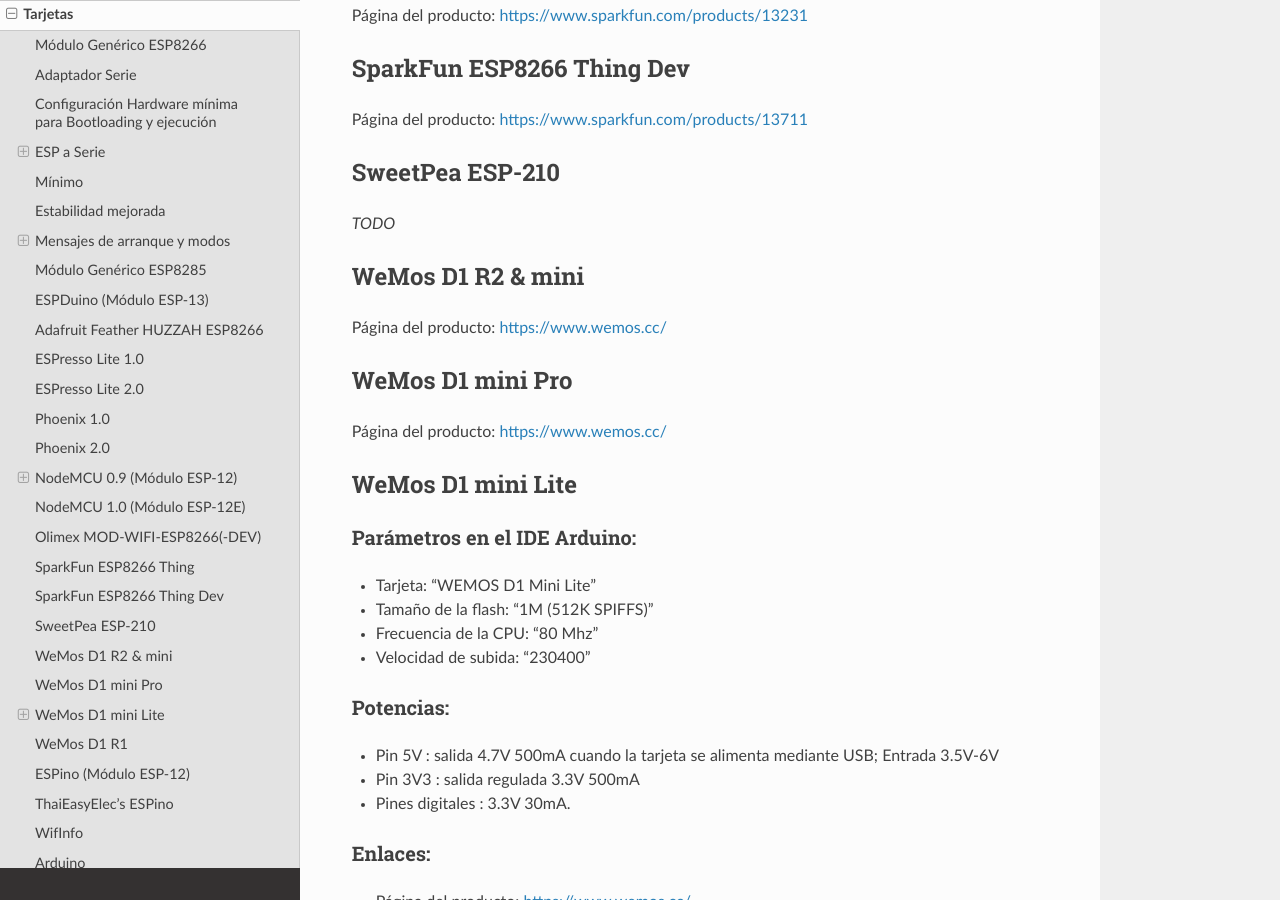
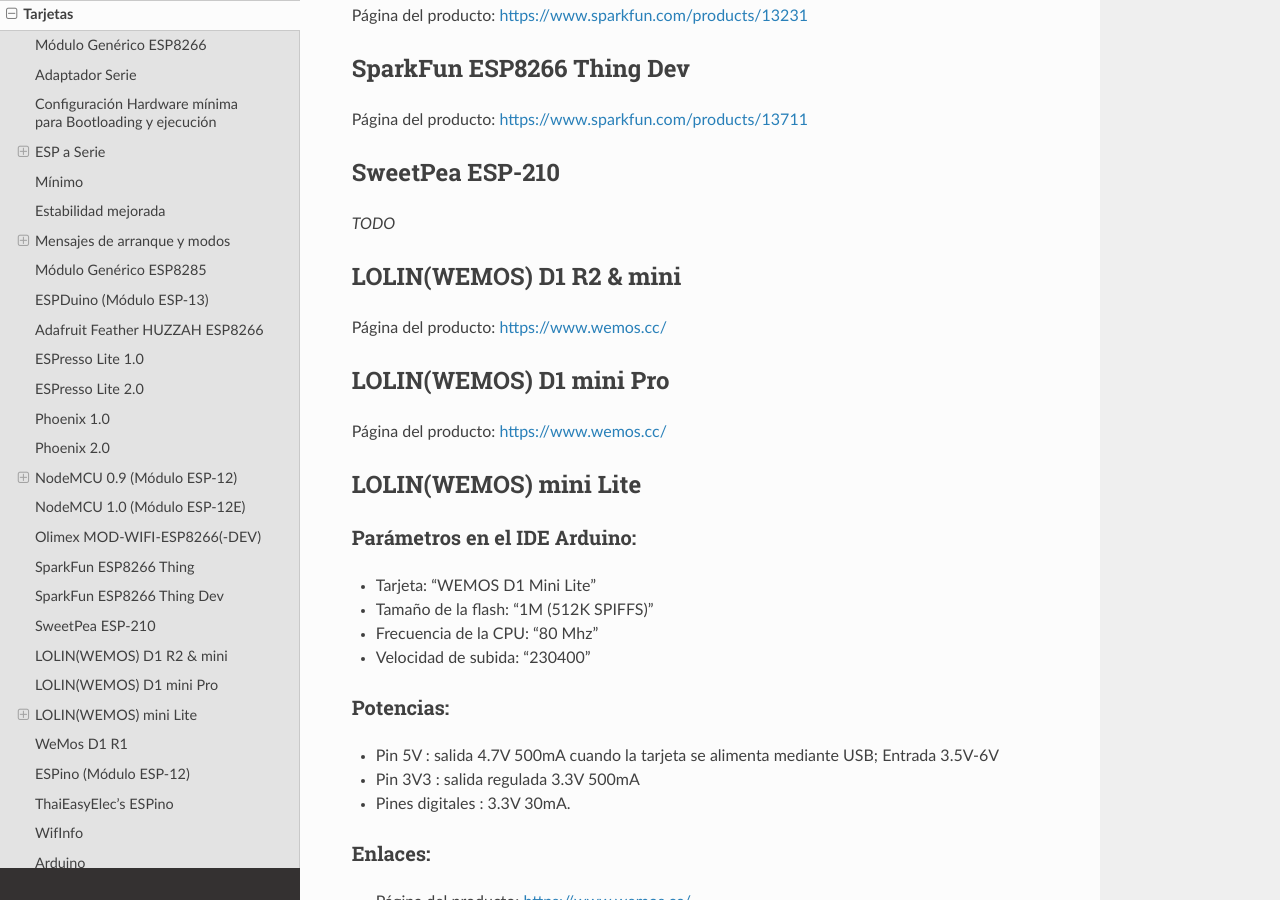
Before and after one commit to lrmoreno007/ESP8266-Arduino-Spanish, a Sphinx documentation site: the page built from doc/boards.rst, in a window 1280 px wide and 900 px high, scrolled down 7869 px. Built offline with Sphinx 7.4.7 and the Read the Docs theme 2.0.0, drawn with Linux system fonts in a browser that asks for light colours.

Commit message:
change "WeMos" to new brand name "LOLIN"

```diff
--- a/doc/boards.rst
+++ b/doc/boards.rst
@@ -306,17 +306,17 @@
 
 *TODO*
 
-WeMos D1 R2 & mini
+LOLIN(WEMOS) D1 R2 & mini
 ------------------
 
 Página del producto: https://www.wemos.cc/
 
-WeMos D1 mini Pro
+LOLIN(WEMOS) D1 mini Pro
 -----------------
 
 Página del producto: https://www.wemos.cc/
 
-WeMos D1 mini Lite
+LOLIN(WEMOS) mini Lite
 ------------------
 
 Parámetros en el IDE Arduino:
```
